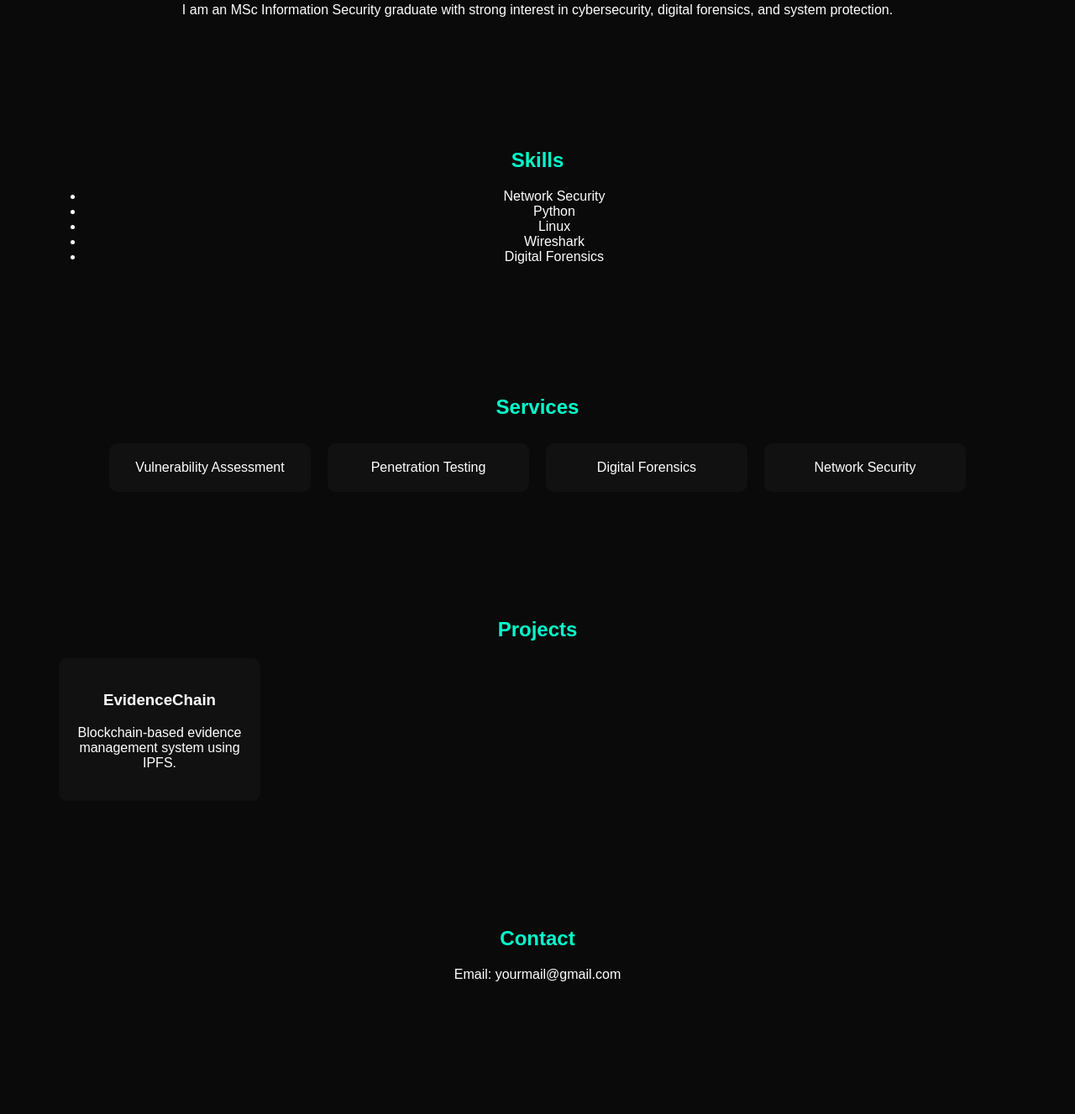
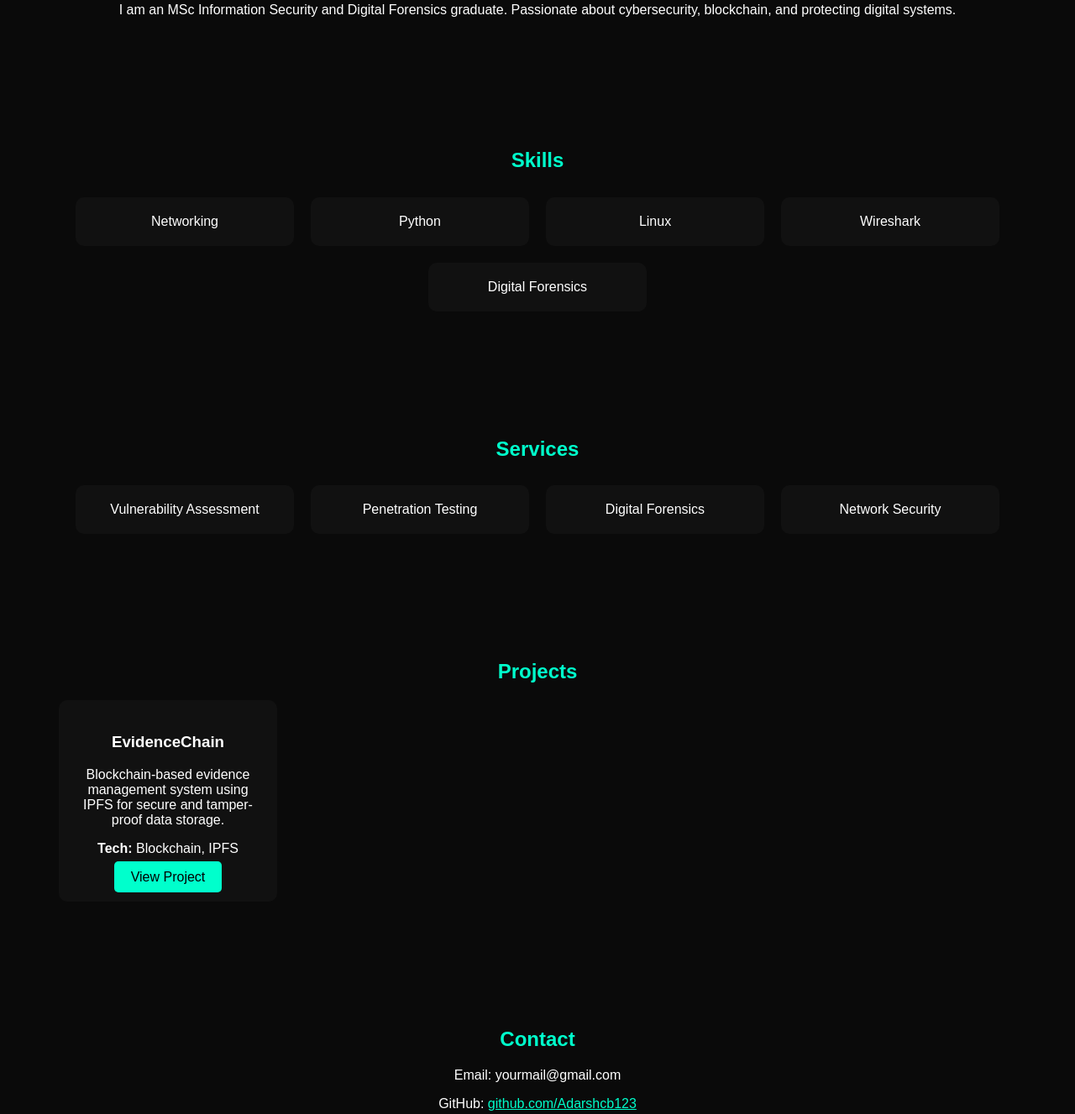
Before and after one commit to Adarshcb123/adarshcb123.github.io, a plain HTML site: page index.html in a window 1280 px wide. Shown: the part 1045-2372 px from the top of the page at 84% size. Before the commit the page ends 2291 px from the top, so only its background shows below. Drawn offline with Linux system fonts and the light colour scheme.

Commit message:
portfolio website

```diff
--- a/index.html
+++ b/index.html
@@ -1,35 +1,39 @@
 <!DOCTYPE html>
 <html lang="en">
 <head>
-    <meta charset="UTF-8">
-    <title>Adarsh | Cybersecurity</title>
-    <link rel="stylesheet" href="style.css">
+<meta charset="UTF-8">
+<title>Adarsh C | Cybersecurity</title>
+<link rel="stylesheet" href="style.css">
 </head>
+
 <body>
 
 <!-- HERO -->
 <section class="hero">
     <h1>Adarsh C</h1>
-    <p>Cybersecurity & Digital Forensics Specialist</p>
+    <p id="typing"></p>
     <a href="#contact" class="btn">Hire Me</a>
 </section>
 
 <!-- ABOUT -->
 <section>
     <h2>About Me</h2>
-    <p>I am an MSc Information Security graduate with strong interest in cybersecurity, digital forensics, and system protection.</p>
+    <p>
+        I am an MSc Information Security and Digital Forensics graduate.
+        Passionate about cybersecurity, blockchain, and protecting digital systems.
+    </p>
 </section>
 
 <!-- SKILLS -->
 <section>
     <h2>Skills</h2>
-    <ul>
-        <li>Network Security</li>
-        <li>Python</li>
-        <li>Linux</li>
-        <li>Wireshark</li>
-        <li>Digital Forensics</li>
-    </ul>
+    <div class="cards">
+        <div class="card">Networking</div>
+        <div class="card">Python</div>
+        <div class="card">Linux</div>
+        <div class="card">Wireshark</div>
+        <div class="card">Digital Forensics</div>
+    </div>
 </section>
 
 <!-- SERVICES -->
@@ -43,12 +47,20 @@
     </div>
 </section>
 
-<!-- PROJECTS -->
+<!-- PROJECT -->
 <section>
     <h2>Projects</h2>
     <div class="card">
         <h3>EvidenceChain</h3>
-        <p>Blockchain-based evidence management system using IPFS.</p>
+        <p>
+            Blockchain-based evidence management system using IPFS
+            for secure and tamper-proof data storage.
+        </p>
+        <p><b>Tech:</b> Blockchain, IPFS</p>
+
+        <a href="https://github.com/Adarshcb123/Blockchainbased-evidence-management-system" target="_blank" class="btn">
+            View Project
+        </a>
     </div>
 </section>
 
@@ -56,6 +68,12 @@
 <section id="contact">
     <h2>Contact</h2>
     <p>Email: yourmail@gmail.com</p>
+    <p>
+        GitHub:
+        <a href="https://github.com/Adarshcb123" target="_blank">
+            github.com/Adarshcb123
+        </a>
+    </p>
 </section>
 
 <script src="script.js"></script>
--- a/script.js
+++ b/script.js
@@ -1,8 +1,12 @@
-window.addEventListener("scroll", () => {
-    document.querySelectorAll("section").forEach(sec => {
-        let top = window.scrollY;
-        if (top > 100) {
-            sec.style.opacity = "1";
-        }
-    });
-});
+const text = "Cybersecurity & Digital Forensics Specialist";
+let i = 0;
+
+function typing() {
+    if (i < text.length) {
+        document.getElementById("typing").innerHTML += text.charAt(i);
+        i++;
+        setTimeout(typing, 50);
+    }
+}
+
+typing();
--- a/style.css
+++ b/style.css
@@ -10,6 +10,7 @@ section {
     text-align: center;
 }
 
+/* HERO */
 .hero {
     height: 100vh;
     display: flex;
@@ -27,6 +28,7 @@ h2 {
     color: #00ffcc;
 }
 
+/* BUTTON */
 .btn {
     margin-top: 20px;
     padding: 10px 20px;
@@ -36,6 +38,7 @@ h2 {
     border-radius: 5px;
 }
 
+/* CARDS */
 .cards {
     display: flex;
     justify-content: center;
@@ -47,7 +50,7 @@ h2 {
     padding: 20px;
     margin: 10px;
     border-radius: 10px;
-    width: 200px;
+    width: 220px;
     transition: 0.3s;
 }
 
@@ -56,3 +59,8 @@ h2 {
     background: #00ffcc;
     color: black;
 }
+
+/* LINKS */
+a {
+    color: #00ffcc;
+}
```
